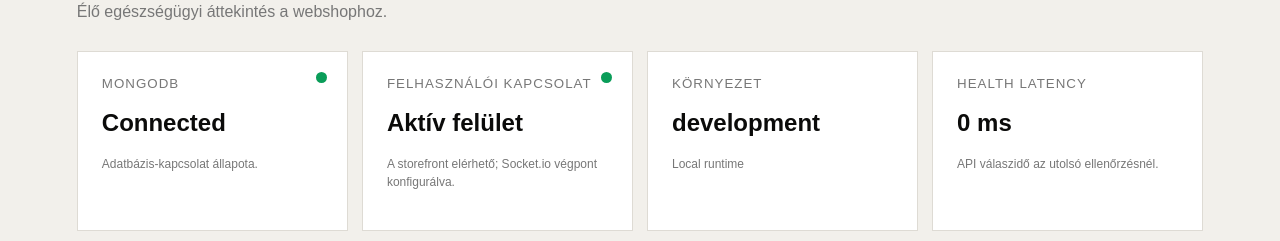
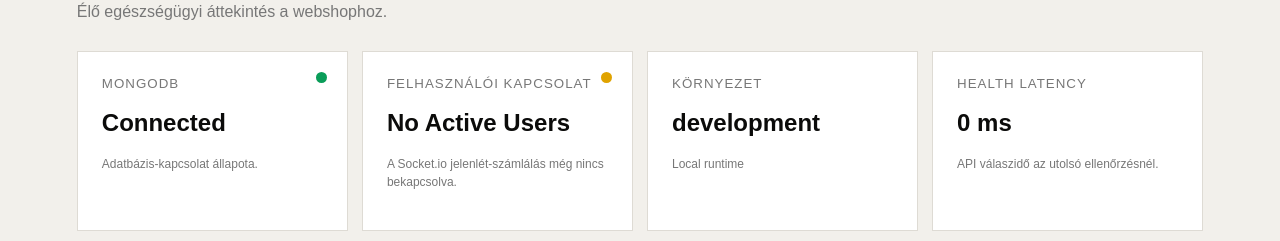
Before and after one commit to moldovancsaba/deliafrica, a Next.js app: page /dashboard in a window 1280 px wide. Shown: the part 252-493 px from the top of the page. Built offline with nearby package versions, Linux system fonts and the light colour scheme; no server answers.

Commit message:
Clarify dashboard user connection status

```diff
--- a/app/dashboard/page.js
+++ b/app/dashboard/page.js
@@ -14,7 +14,7 @@ export default function Dashboard() {
       setHealth(await res.json());
       setError('');
     } catch (e) {
-      setError(e.message);
+      setError(e instanceof Error ? e.message : 'Health endpoint failed');
     }
   }
 
@@ -25,6 +25,8 @@ export default function Dashboard() {
   }, []);
 
   const mongoOk = health?.mongo?.connected;
+  const userState = health?.users?.state || 'Ellenőrzés…';
+  const userTracking = health?.users?.tracking === 'enabled';
 
   return <main className="dashboard-shell">
     <div className="dashboard-top">
@@ -48,10 +50,10 @@ export default function Dashboard() {
         <p>{health?.mongo?.configured === false ? 'MONGODB_URI nincs beállítva.' : 'Adatbázis-kapcsolat állapota.'}</p>
       </article>
       <article className="metric">
-        <span className="status-dot ok" />
+        <span className={`status-dot ${userTracking && health?.users?.active > 0 ? 'ok' : 'warn'}`} />
         <small>Felhasználói kapcsolat</small>
-        <strong>Aktív felület</strong>
-        <p>A storefront elérhető; Socket.io végpont konfigurálva.</p>
+        <strong>{userState}</strong>
+        <p>{userTracking ? `${health.users.active} aktív Socket.io kapcsolat.` : 'A Socket.io jelenlét-számlálás még nincs bekapcsolva.'}</p>
       </article>
       <article className="metric">
         <small>Környezet</small>
@@ -69,7 +71,7 @@ export default function Dashboard() {
       <h2>Szolgáltatások</h2>
       <div className="service-row"><span>Storefront</span><b>Online</b></div>
       <div className="service-row"><span>Orders API</span><b>Online</b></div>
-      <div className="service-row"><span>Socket.io endpoint</span><b>Ready</b></div>
+      <div className="service-row"><span>Socket.io endpoint</span><b>{health?.realtime?.status === 'endpoint-ready' ? 'Ready' : 'Checking'}</b></div>
       <div className="service-row"><span>MongoDB persistence</span><b>{mongoOk ? 'Connected' : 'Fallback demo mode'}</b></div>
     </section>
   </main>;
```
